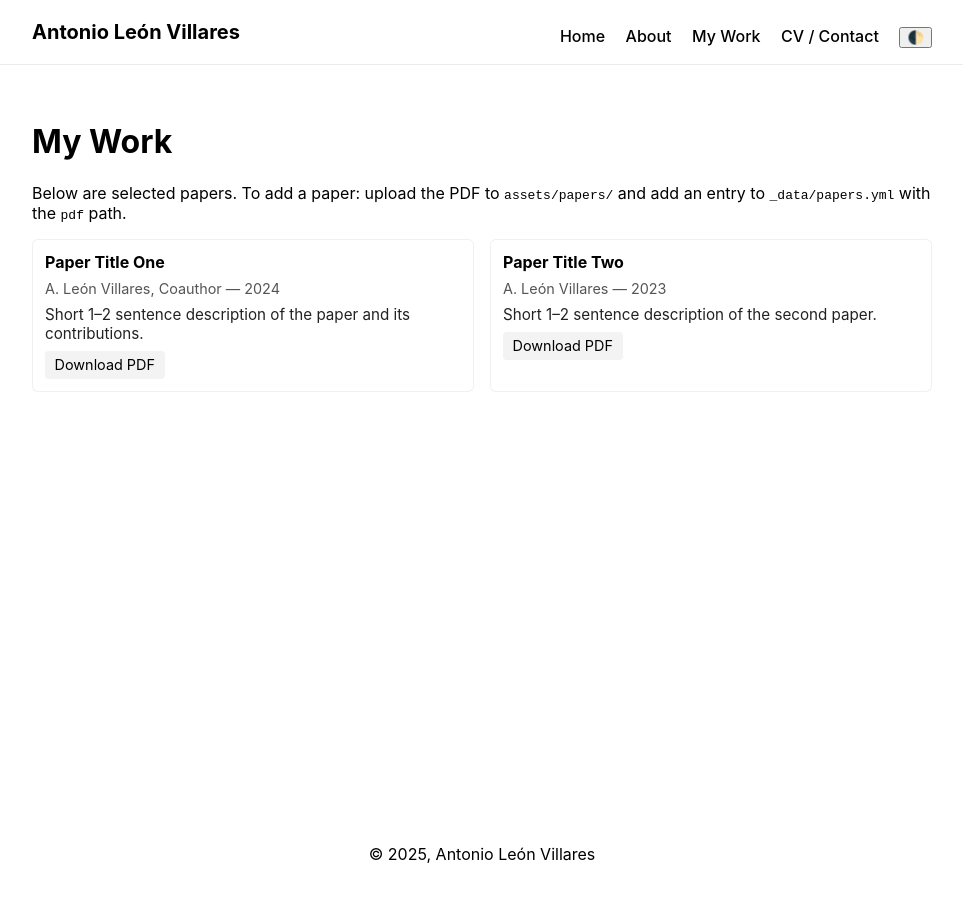
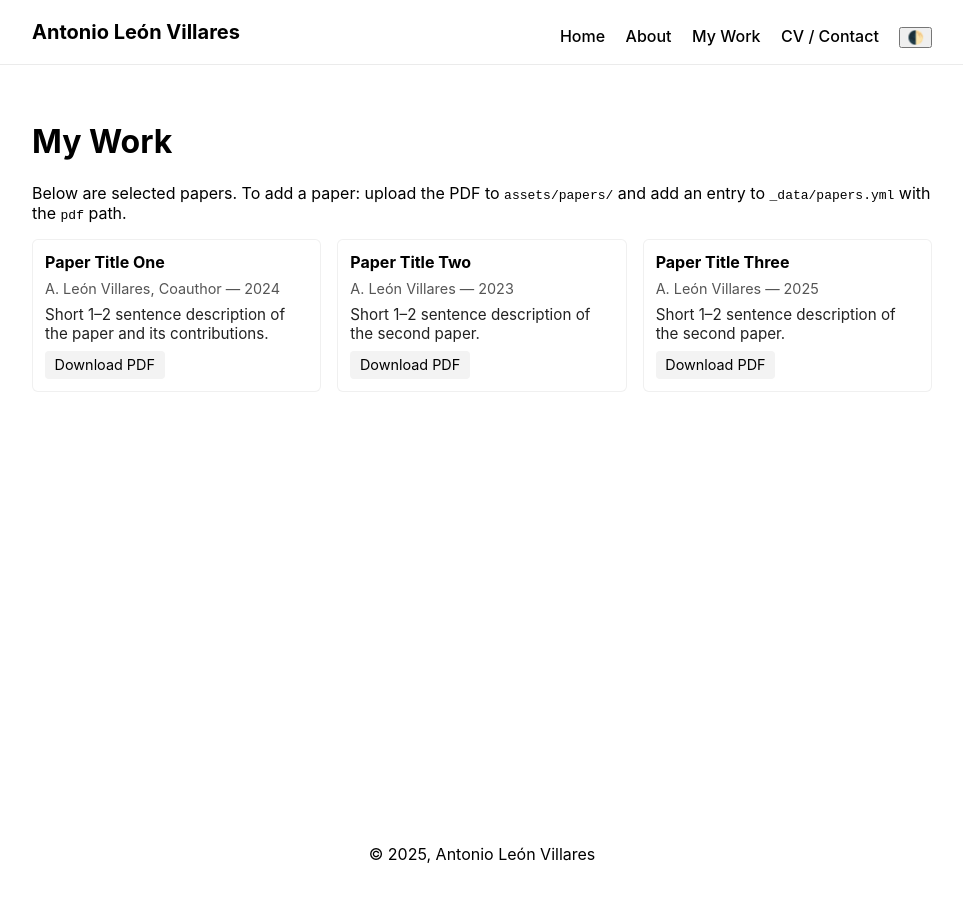
Before and after one commit to alv31415/alv31415.github.io, a Jekyll site: the page built from work.md, in a window 1280 px wide. Shown: the whole page, without its empty margins (158-1121 px from the left). Built offline with Jekyll 4.4.1, drawn with Linux system fonts in a browser that asks for light colours.

Commit message:
Testing paper publishing

```diff
--- a/_data/papers.yml
+++ b/_data/papers.yml
@@ -9,3 +9,9 @@
   year: 2023
   pdf: "/assets/papers/paper2.pdf"
   description: "Short 1–2 sentence description of the second paper."
+
+- title: "Paper Title Three"
+  authors: "A. León Villares"
+  year: 2025
+  pdf: "/assets/papers/paper3.pdf"
+  description: "Short 1–2 sentence description of the second paper."
```
